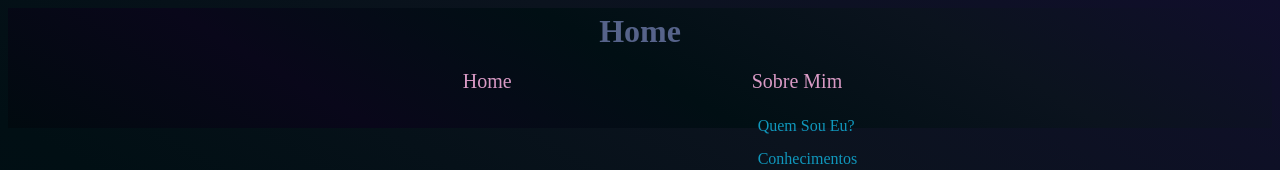
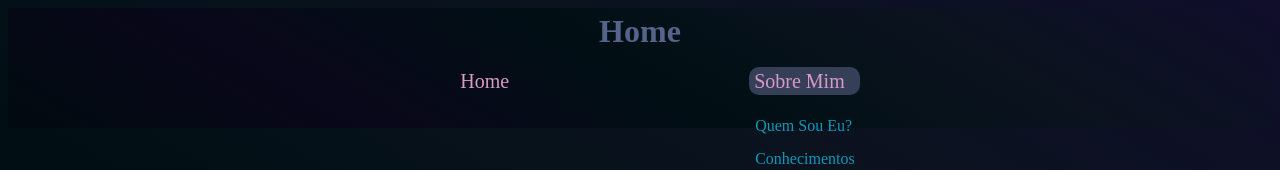
Before and after one commit to GabrielFDevelop/projetosEstudo, a plain HTML site: page index.html in a window 1280 px wide. In both pictures the pointer is over the link "Sobre Mim". Shown: the top 170 px of the page. Drawn offline with Linux system fonts and the light colour scheme.

Commit message:
Implementação do início da estilização do menu.

```diff
--- a/css/header.component.css
+++ b/css/header.component.css
@@ -30,6 +30,17 @@
     text-decoration: none;
 }
 
+.item__lista__sobremim:hover{
+    color: #D99AC5;
+    background-color: #363f58;
+    padding: 3px 15px 3px 5px;
+    border-radius: 10px;
+}
+
+.item__lista__sobremim:active{
+    color: #45527c;
+}
+
 .menu__lista__sobremim{
     list-style: none;
     list-style-type: none;
```
